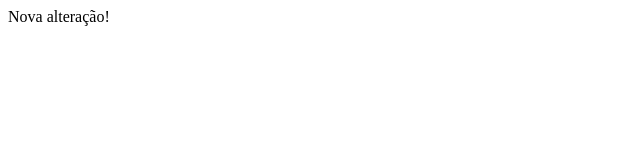
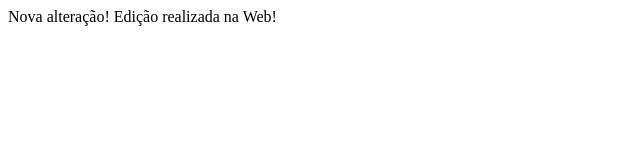
Before and after one commit to fbamuniz/projeto-pw1-t1, a plain HTML site: page index.html in a window 1280 px wide. Shown: the whole page, without its empty margins (0-640 px from the left). Drawn offline with Linux system fonts and the light colour scheme.

Commit message:
Update index.html

```diff
--- a/index.html
+++ b/index.html
@@ -7,7 +7,7 @@
 </head>
 <body>
 
-   Nova alteração!
+   Nova alteração! Edição realizada na Web!
 
 </body>
 </html>
```
